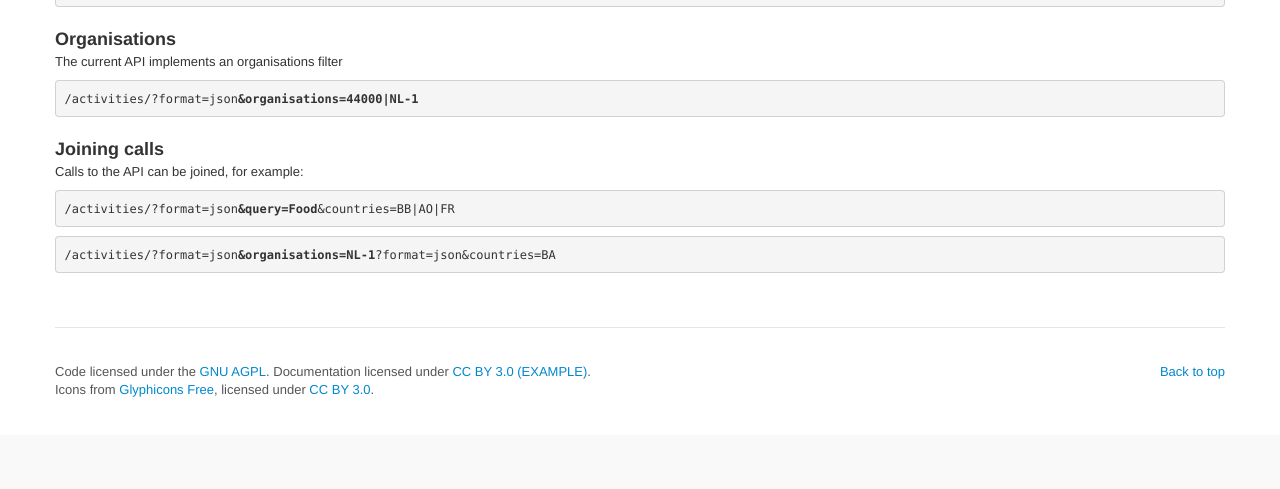
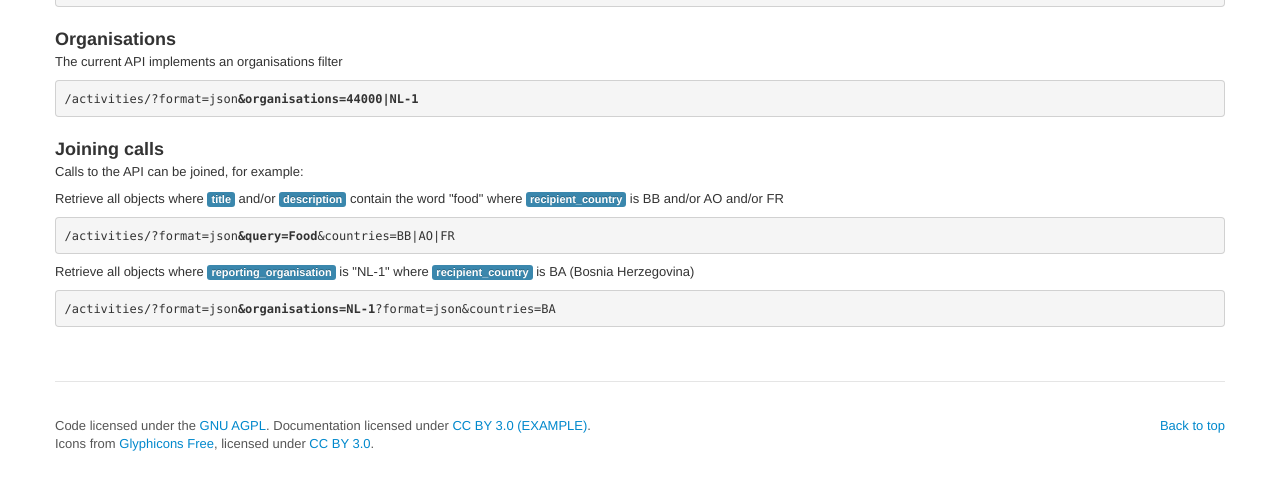
Before and after one commit to openaid-IATI/OIPA-V2, a Django app: template iati/templates/documentation/filtering.html in a window 1280 px wide. Shown: the part 603-1092 px from the top of the page. Before the commit the page ends 1000 px from the top, so only its background shows below. Run offline with Django 3.2, Linux system fonts and the light colour scheme; the template is opened without the code that fills it, so the values that code supplies are empty; some libraries are stand-ins or nearby versions.

Commit message:
added documentation

```diff
--- a/iati/templates/documentation/filtering.html
+++ b/iati/templates/documentation/filtering.html
@@ -29,7 +29,9 @@
             <div class="span12">
                 <h3 class="push_10px_top">Joining calls</h3>
                 <p>Calls to the API can be joined, for example:</p>
+                <p>Retrieve all objects where <span class="label label-info">title</span> and/or <span class="label label-info">description</span> contain the word "food" where <span class="label label-info">recipient_country</span> is BB and/or AO and/or FR</p>
                 <pre><code>{{ api_url }}/activities/?format=json<strong>&query=Food</strong>&countries=BB|AO|FR</code></pre>
+                <p>Retrieve all objects where <span class="label label-info">reporting_organisation</span> is "NL-1" where <span class="label label-info">recipient_country</span> is BA (Bosnia Herzegovina)</p>
                 <pre><code>{{ api_url }}/activities/?format=json<strong>&organisations=NL-1</strong>?format=json&countries=BA</code></pre>
             </div>
         </div>
```
